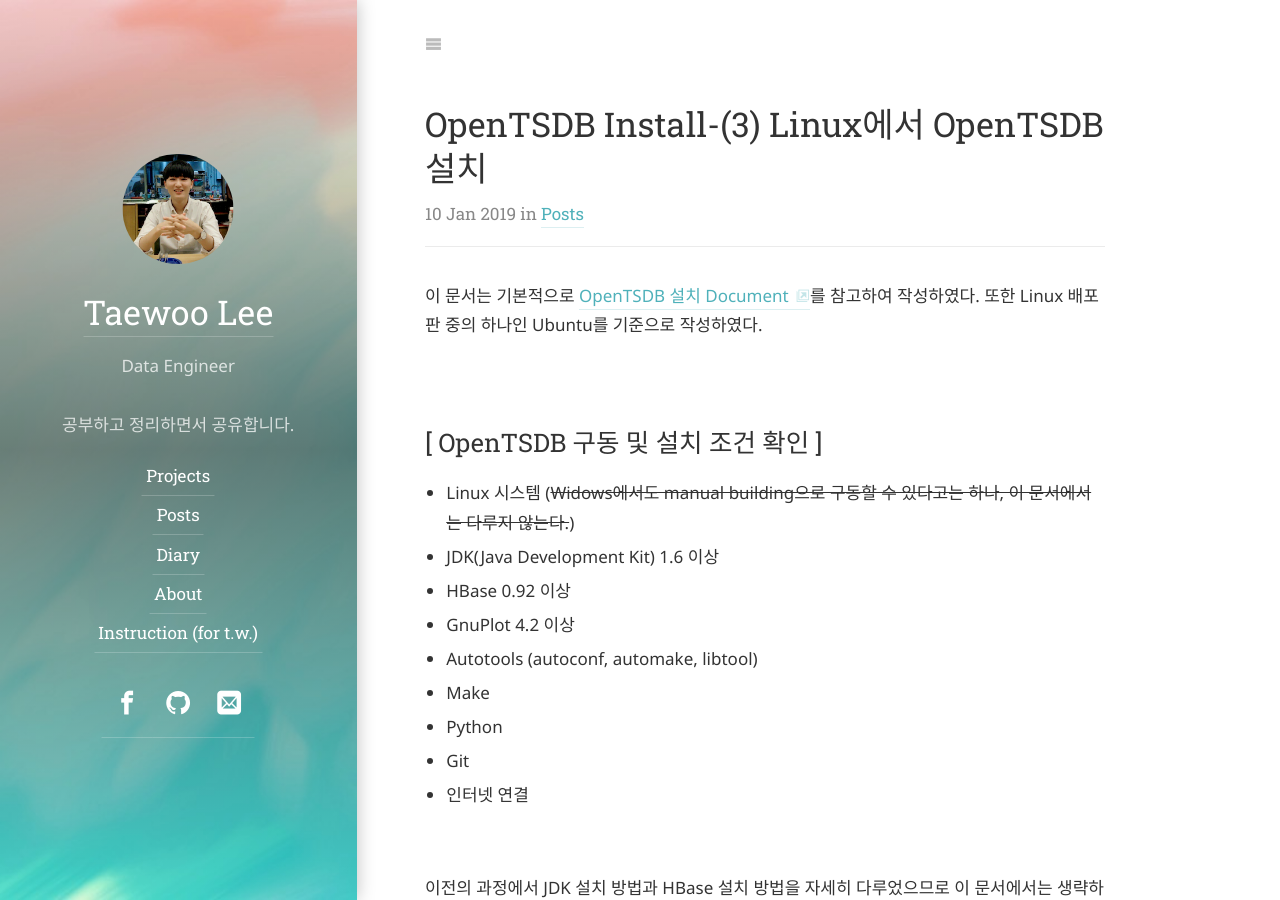
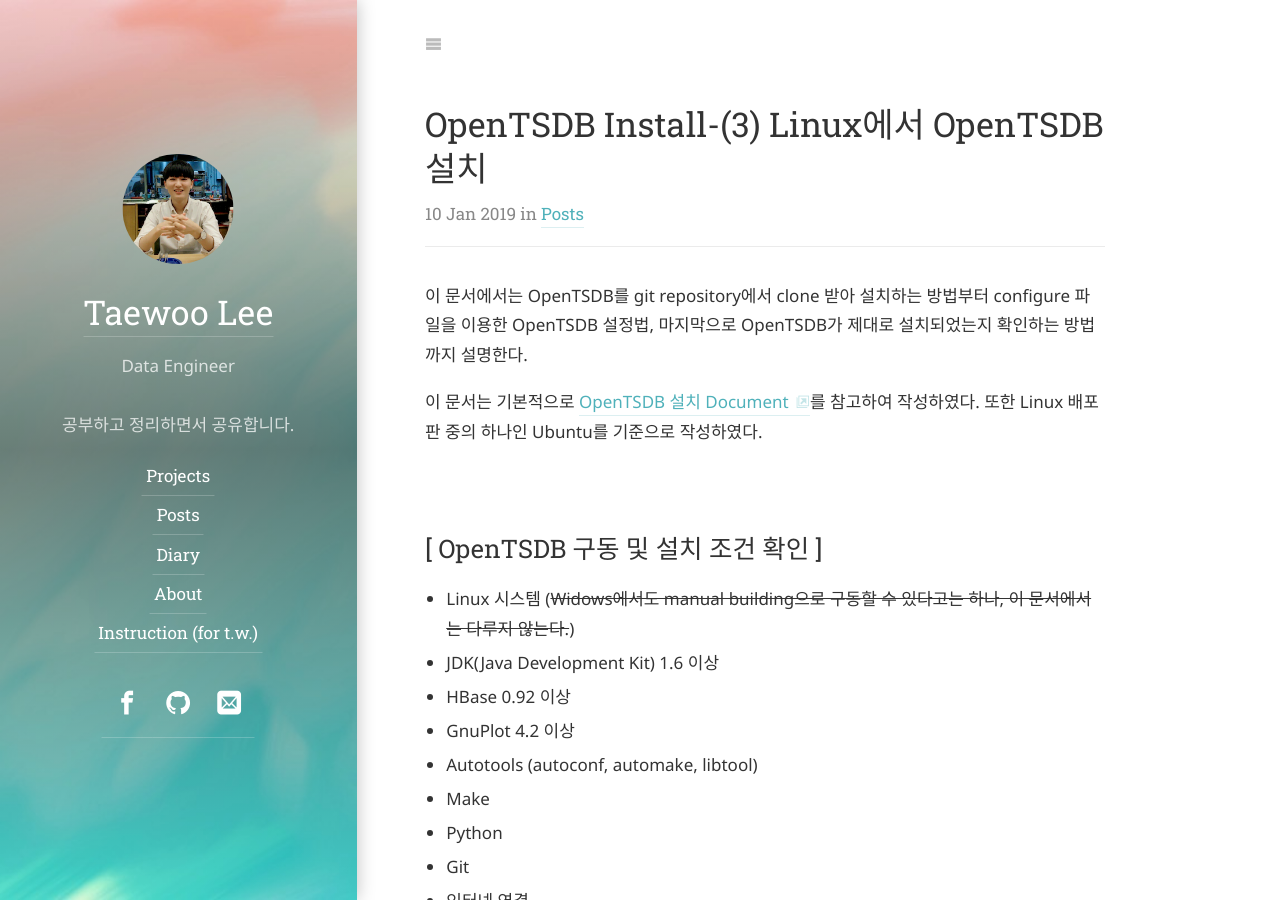
Before and after one commit to TaeWoo21/past_TaeWoo21.github.io, a Jekyll site: the page built from posts/_posts/2019-01-10-install_opentsdb_3-posts.md, in a window 1280 px wide and 900 px high. Built offline with Jekyll 4.4.1, drawn with Linux system fonts in a browser that asks for light colours; some web fonts are replaced; part of the change alters nothing that is shown; some of the changed text lies outside the part shown.

Commit message:
edit post

```diff
--- a/posts/_posts/2019-01-10-install_opentsdb_3-posts.md
+++ b/posts/_posts/2019-01-10-install_opentsdb_3-posts.md
@@ -3,6 +3,8 @@ layout: post
 categories: posts
 title: OpenTSDB Install-(3) Linux에서 OpenTSDB 설치
 ---
+
+이 문서에서는 OpenTSDB를 git repository에서 clone 받아 설치하는 방법부터 configure 파일을 이용한 OpenTSDB 설정법, 마지막으로 OpenTSDB가 제대로 설치되었는지 확인하는 방법까지 설명한다.
 
 이 문서는 기본적으로 [OpenTSDB 설치 Document](http://opentsdb.net/docs/build/html/installation.html)를 참고하여 작성하였다. 또한 Linux 배포판 중의 하나인 Ubuntu를 기준으로 작성하였다.
 
@@ -219,7 +221,7 @@ env COMPRESSION=NONE HBASE_HOME=/usr/local/hbase/hbase-2.1.2 /usr/local/opentsdb
 
 ![create table success](../../assets/img/post/install_opentsdb_3_create_table.png)
 
-#### 3.3 시스템 시간 확인 및 수정
+#### 3.3 Ubuntu 시스템 시간 확인 및 수정
 
 OpenTSDB에 Timestamp로 저장되어 있는 데이터를 OpenTSDB web UI로 쿼리하거나 나타낼때, 설정된 timezone에 맞춰서 표현된다. 똑같은 timestamp가 설정되어 있는 timezone에 따라 다른 시간으로 표현될 수 있는 것이다. OpenTSDB 설정 파일인 opentsdb.conf 파일에서 tsd.core.timezone 인자로 특별히 timezone을 설정하지 않는 이상 OpenTSDB가 설치된 시스템의 timezone이 default로 설정된다.
 <br/><br/>
```
